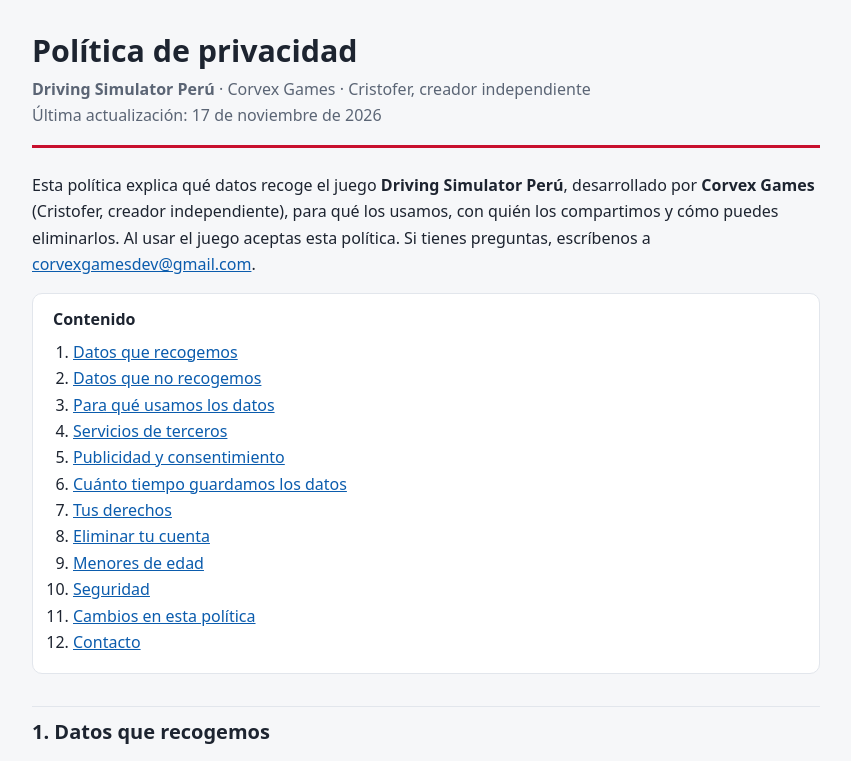
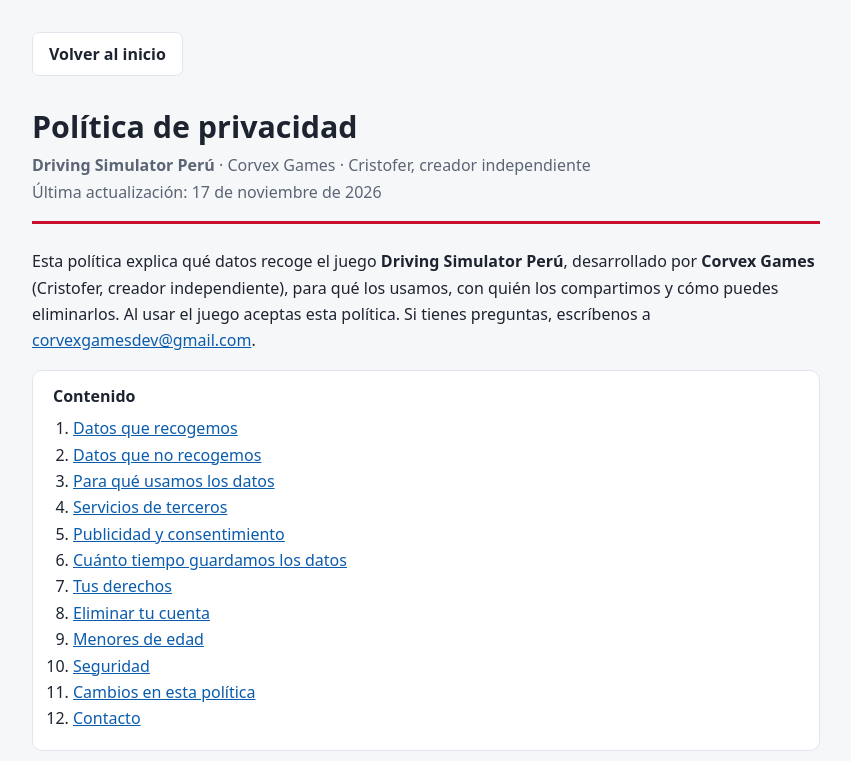
Before and after one commit to corvexgamesdev/corvexgamesdev, a plain HTML site: page politica-de-privacidad.html in a window 1280 px wide. Shown: the top 761 px of the page, without its empty margins (214-1065 px from the left). Drawn offline with Linux system fonts and the light colour scheme.

Commit message:
Update politica-de-privacidad.html

```diff
--- a/politica-de-privacidad.html
+++ b/politica-de-privacidad.html
@@ -36,10 +36,20 @@
   th { background: var(--card); }
   .table-wrap { overflow-x: auto; }
   footer { margin-top: 40px; color: var(--muted); font-size: .9rem; border-top: 1px solid var(--line); padding-top: 16px; }
+  .page-nav { position: sticky; top: 0; z-index: 10; background: var(--bg); padding: 12px 0; margin: -12px 0 20px; }
+  .back-home { display: inline-flex; align-items: center; justify-content: center; min-height: 44px;
+               padding: 8px 16px; border: 1px solid var(--line); border-radius: 7px;
+               background: var(--card); color: var(--text); text-decoration: none; font-weight: 600; }
+  .back-home:hover { border-color: var(--accent); color: var(--accent); }
+  .back-home:focus-visible { outline: 2px solid var(--accent); outline-offset: 3px; }
 </style>
 </head>
 <body>
 <main>
+
+<nav class="page-nav" aria-label="Navegación de la página">
+  <a class="back-home" href="index.html">Volver al inicio</a>
+</nav>
 
 <header>
   <h1>Política de privacidad</h1>
@@ -242,6 +252,7 @@ Cristofer, creador independiente<br>
 Correo: <a href="mailto:corvexgamesdev@gmail.com">corvexgamesdev@gmail.com</a></p>
 
 <footer>
+  <p><a class="back-home" href="index.html">Volver al inicio</a></p>
   © 2026 Corvex Games · Driving Simulator Perú ·
   <a href="#eliminar-cuenta">Eliminar cuenta</a>
 </footer>
```
